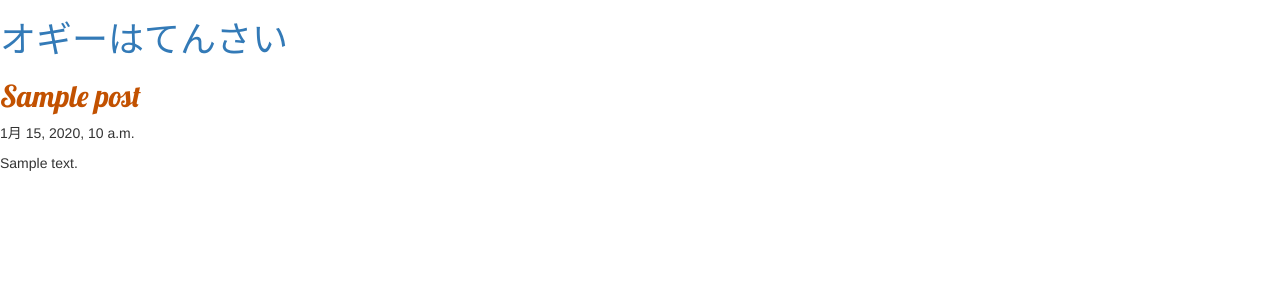
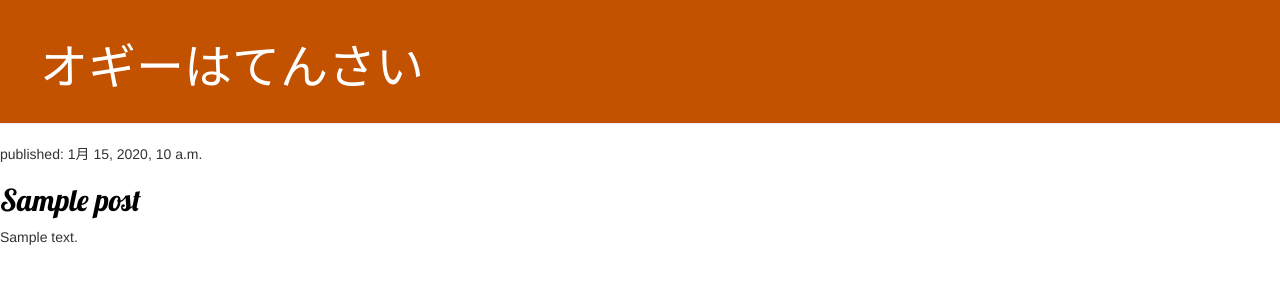
Before and after one commit to KiKu0411/Djangogirls, a Django app: template blog/templates/blog/post_list.html in a window 1280 px wide. Shown: the top 300 px of the page. Run offline with Django 3.2, Linux system fonts and the light colour scheme; the template is opened without the code that fills it: most values are stand-ins (such as "Sample title", 1, 10 or a date in 2020); some libraries are stand-ins or nearby versions.

Commit message:
てんさい

```diff
--- a/blog/static/css/blog.css
+++ b/blog/static/css/blog.css
@@ -1,4 +1,37 @@
-h1 a, h2 a {
-    color: #C25100;
-    font-family: 'Lobster';
+.page-header {
+    background-color: #C25100;
+    margin-top: 0;
+    padding: 20px 20px 20px 40px;
 }
+.page-header h1, .page-header h1 a, .page-header h1 a:visited, .page-header h1 a:active {
+    color: #ffffff;
+    font-size: 36pt;
+    text-decoration: none;
+}
+.content {
+    margin-left: 40px;
+}
+h1, h2, h3, h4 {
+    font-family: 'Lobster', cursive;
+}
+.date {
+    color: #828282;
+}
+.save {
+    float: right;
+}
+.post-form textarea, .post-form input {
+    width: 100%;
+}
+.top-menu, .top-menu:hover, .top-menu:visited {
+    color: #ffffff;
+    float: right;
+    font-size: 26pt;
+    margin-right: 20px;
+}
+.post {
+    margin-bottom: 70px;
+}
+.post h2 a, .post h2 a:visited {
+    color: #000000;
+}
--- a/blog/templates/blog/post_list.html
+++ b/blog/templates/blog/post_list.html
@@ -13,11 +13,13 @@
     <link rel="stylesheet" href="{% static 'css/blog.css' %}">
 </head>
 <body>
-<div><a href=""><h1>オギーはてんさい</h1></a></div>
-<div>
+<div class="page-header">
+    <a href=""><h1>オギーはてんさい</h1></a>
+</div>
+<div class="post">
     {% for post in posts %}
+      <p>published: {{ post.published_date }}</p>
       <h2><a href="">{{ post.title }}</a></h2>
-      <p>{{ post.published_date }}</p>
       <p>{{ post.text|linebreaksbr }}</p>
     {% endfor %}
 </div>
```
